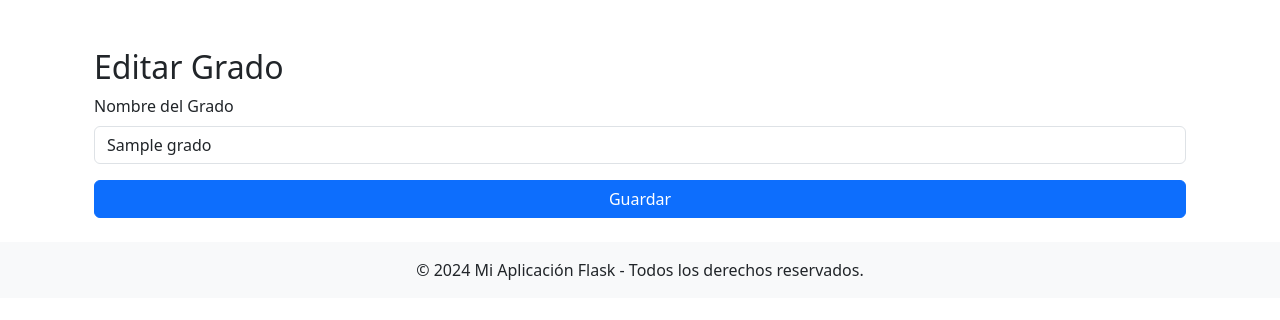
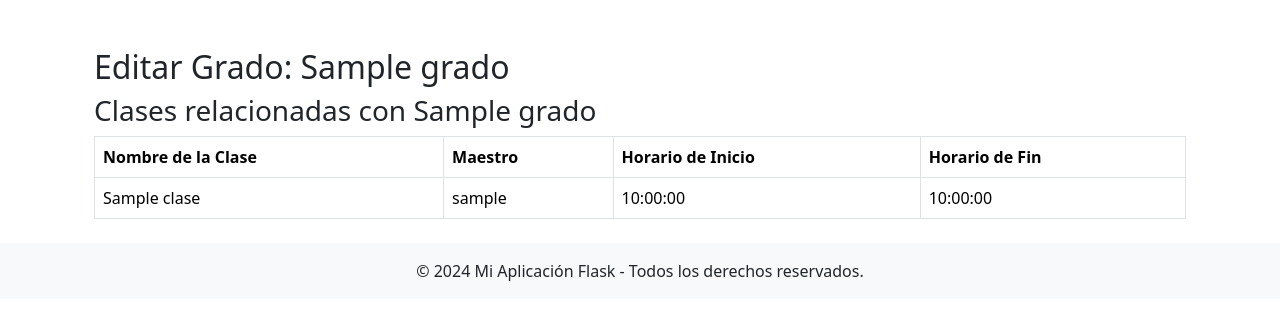
Before and after one commit to gbelot2003/proyecto_taular, a Flask app: page /grados/editar/1 in a window 1280 px wide. Shown: the part 56-376 px from the top of the page. Run offline with Flask 3, Linux system fonts and the light colour scheme; the visitor is signed in with stand-in values (Sample User, id 1); tables that the repository leaves empty hold one stand-in row (values such as "Sample post").

Commit message:
:construction: actualizando formularios

```diff
--- a/app/models/grado_model.py
+++ b/app/models/grado_model.py
@@ -9,5 +9,8 @@ class Grado(db.Model):
     nombre = db.Column(db.String(100), unique=True, nullable=False)  # Nombre del grado
     descripcion = db.Column(db.String(255), nullable=True)  # Descripción opcional del grado
 
+    # Relación uno-a-muchos con la tabla de clases
+    clases = db.relationship('Clase', backref='grado', lazy=True)
+
     def __repr__(self):
         return f'<Grado {self.nombre}>'
--- a/app/routes/grados_router.py
+++ b/app/routes/grados_router.py
@@ -2,6 +2,7 @@ from flask import render_template, redirect, session, url_for, flash, request
 from app import db
 from app.forms.grado_form import GradoForm
 from app.models.grado_model import Grado
+from app.models.clase_model import Clase
 
 
 def configurar_grados(app):
@@ -37,6 +38,9 @@ def configurar_grados(app):
             flash('Debes iniciar sesión para acceder al dashboard.', 'warning')
             return redirect(url_for('login'))
         grado = Grado.query.get_or_404(id)
+
+        # Obtener las clases relacionadas con el grado
+        clases = Clase.query.filter_by(grado_id=grado.id).all()
         form = GradoForm(obj=grado)
 
         if form.validate_on_submit():
@@ -45,7 +49,7 @@ def configurar_grados(app):
             flash('Grado actualizado correctamente.', 'success')
             return redirect(url_for('listar_grados'))
 
-        return render_template('grados/editar.html', form=form, grado=grado)
+        return render_template('grados/editar.html', form=form, grado=grado, clases=clases)
 
     # Ruta para eliminar un grado
     @app.route('/grados/eliminar/<int:id>', methods=['POST'])
--- a/app/templates/grados/editar.html
+++ b/app/templates/grados/editar.html
@@ -1,21 +1,33 @@
 {% extends "base.html" %}
 
-{% block title %}Editar Grado - Mi Aplicación{% endblock %}
+{% block title %}Editar Grado - {{ grado.nombre }}{% endblock %}
 
 {% block content %}
 <div class="container mt-5">
-    <h2>Editar Grado</h2>
-    <form method="POST" action="{{ url_for('editar_grado', id=grado.id) }}">
-        {{ form.hidden_tag() }}
+    <h2>Editar Grado: {{ grado.nombre }}</h2>
 
-        <div class="mb-3">
-            {{ form.nombre.label(class="form-label") }}
-            {{ form.nombre(class="form-control") }}
-        </div>
+    <!-- Aquí iría el formulario para editar el grado -->
 
-        <div class="d-grid gap-2">
-            {{ form.submit(class="btn btn-primary") }}
-        </div>
-    </form>
+    <h3>Clases relacionadas con {{ grado.nombre }}</h3>
+    <table class="table table-bordered">
+        <thead>
+            <tr>
+                <th>Nombre de la Clase</th>
+                <th>Maestro</th>
+                <th>Horario de Inicio</th>
+                <th>Horario de Fin</th>
+            </tr>
+        </thead>
+        <tbody>
+            {% for clase in clases %}
+            <tr>
+                <td>{{ clase.nombre }}</td>
+                <td>{{ clase.maestro.username }}</td> <!-- Mostrar el maestro asignado -->
+                <td>{{ clase.horario_inicio }}</td> <!-- Mostrar horario de inicio -->
+                <td>{{ clase.horario_fin }}</td> <!-- Mostrar horario de fin -->
+            </tr>
+            {% endfor %}
+        </tbody>
+    </table>
 </div>
 {% endblock %}
```
Also changed, not shown: app/models/clase_model.py (+3 -4 lines).
